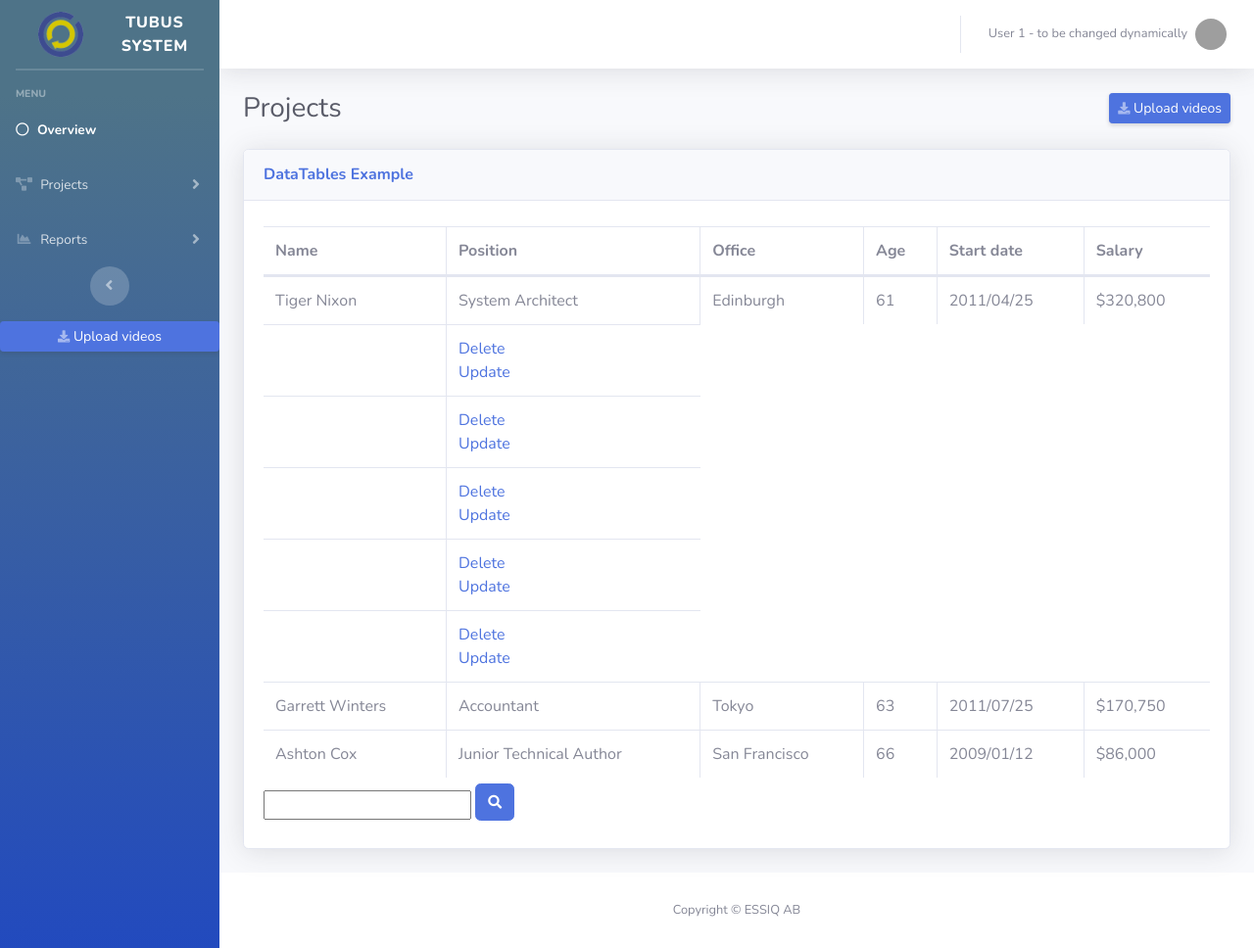
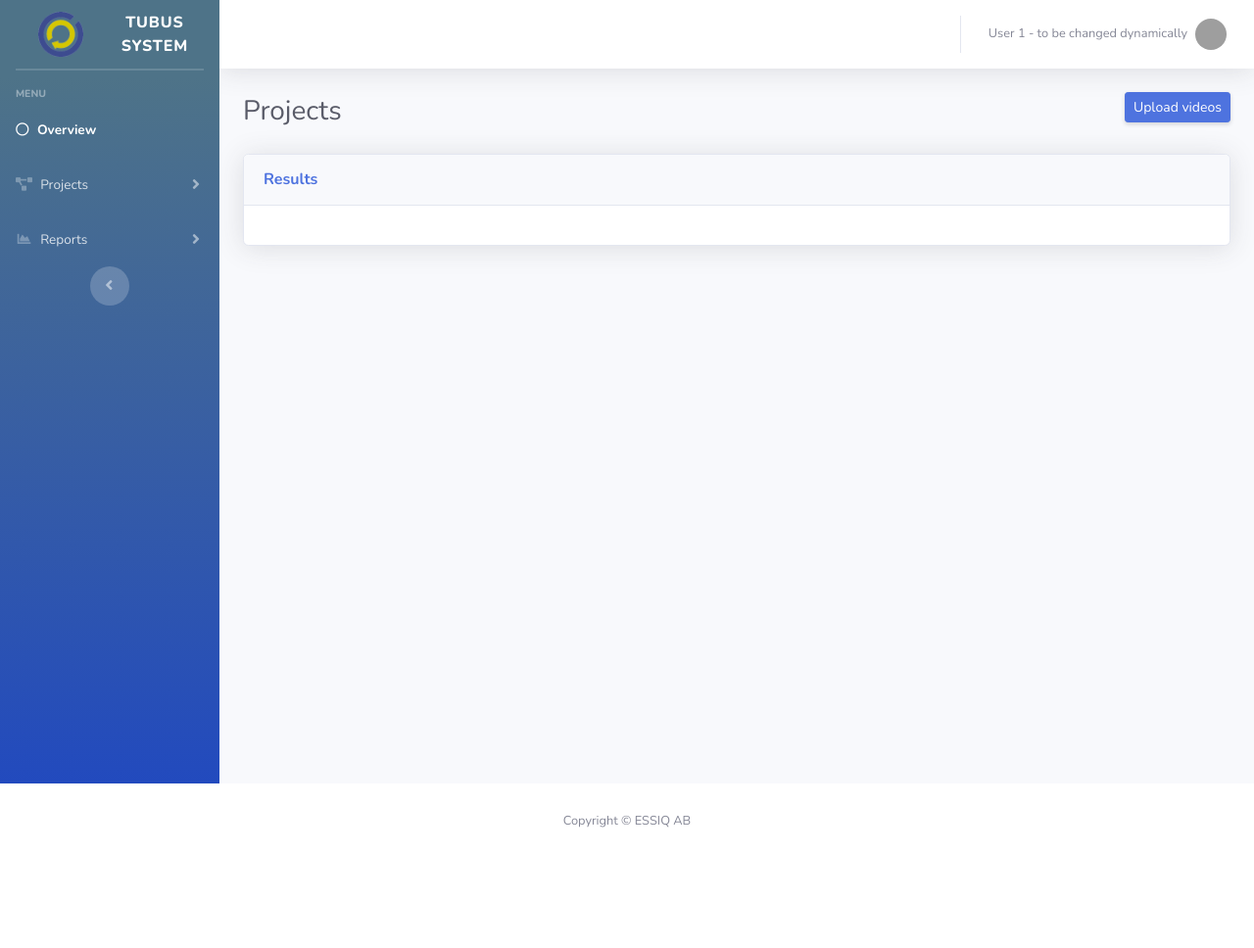
Before and after one commit to Makhaos/tubus, a Flask app: page / in a window 1280 px wide. Shown: the whole page at 98% size. After the commit the page ends 845 px from the top, so only its background shows below. Run offline with Flask 2, Linux system fonts and the light colour scheme; data comes from the database, SQL or seed files in the repository; both versions use the stored data as it was after the commit; some libraries are stand-ins or nearby versions; grey boxes are pictures that could not be loaded.

Commit message:
first version of the app

```diff
--- a/app.py
+++ b/app.py
@@ -1,9 +1,20 @@
-from flask import Flask, render_template, request, redirect, url_for
+import os
+from flask import Flask, render_template, request, redirect, url_for, flash, send_from_directory
 from flask_sqlalchemy import SQLAlchemy
+from werkzeug.utils import secure_filename
 from datetime import datetime
+from src import main
+from common import utils
+
+root = utils.get_project_root()
+os.makedirs(os.path.join(str(root), 'data', 'videos'), exist_ok=True)
+UPLOAD_FOLDER = os.path.join(str(root), 'data', 'videos')
+ALLOWED_EXTENSIONS = {'avi', 'mov', 'flv', 'mp4'}
 
 app = Flask(__name__)
+app.secret_key = b'_5#y2L"F4Q8z\n\xec]/'
 app.config['SQLALCHEMY_DATABASE_URI'] = 'sqlite:///tubus.db'
+app.config['UPLOAD_FOLDER'] = UPLOAD_FOLDER
 db = SQLAlchemy(app)
 
 
@@ -17,34 +28,35 @@ class Todo(db.Model):
         return '<Task %r>' % self.id
 
 
-@app.route('/', methods=['POST', 'GET'])
+@app.route('/')
 def index():
-    if request.method == 'POST':
-        task_content = request.form['thecontent']
-        new_task = Todo(content=task_content)
-
-        try:
-            db.session.add(new_task)
-            db.session.commit()
-            return redirect('/')
-        except:
-            return 'There was an issue adding your task'
-    else:
-        tasks = Todo.query.order_by(Todo.date_created).all()
-        return render_template('index.html', tasks=tasks)
+    return render_template('index.html')
+    # if request.method == 'POST':
+    #     task_content = request.form['thecontent']
+    #     new_task = Todo(content=task_content)
+    #
+    #     try:
+    #         db.session.add(new_task)
+    #         db.session.commit()
+    #         return redirect('/')
+    #     except:
+    #         return 'There was an issue adding your task'
+    # else:
+    #     tasks = Todo.query.order_by(Todo.date_created).all()
+    #     return render_template('index.html', tasks=tasks)
 
 
-@app.route('/buttons', methods=['GET', 'POST'])
-def buttons():
-    if request.method == 'POST':
-        # do stuff when the form is submitted
-
-        # redirect to end the POST handling
-        # the redirect can be to the same route or somewhere else
-        return redirect(url_for('index'))
-
-    # show the form, it wasn't submitted
-    return render_template('buttons.html')
+# @app.route('/buttons', methods=['GET', 'POST'])
+# def buttons():
+#     if request.method == 'POST':
+#         # do stuff when the form is submitted
+#
+#         # redirect to end the POST handling
+#         # the redirect can be to the same route or somewhere else
+#         return redirect(url_for('index'))
+#
+#     # show the form, it wasn't submitted
+#     return render_template('buttons.html')
 
 
 @app.route('/delete/<int:id>')
@@ -60,9 +72,46 @@ def delete(id):
 
 
 # Not yet implemented. Video @ 34min
-@app.route('/update/<int:id>', methods=['GET', 'POST'])
-def update(id):
-    return 'updated'
+# @app.route('/update/<int:id>', methods=['GET', 'POST'])
+# def update(id):
+#     flash('update')
+#     return 'updated'
+
+
+def allowed_video_type(videoname):
+    return '.' in videoname and \
+           videoname.rsplit('.', 1)[1].lower() in ALLOWED_EXTENSIONS
+
+
+@app.route('/data/videos/<videoname>')
+def uploaded_video(videoname):
+    return send_from_directory(app.config['UPLOAD_FOLDER'],
+                               videoname)
+
+
+@app.route('/', methods=['POST'])
+def upload_video():
+    if request.method == 'POST':
+        if 'video' not in request.files:
+            flash('No video part')
+            return redirect(request.url)
+        video = request.files['video']
+        if video.filename == '':
+            flash('No selected video')
+            return redirect(request.url)
+        if video and allowed_video_type(video.filename):
+            videoname = secure_filename(video.filename)
+            video.save(os.path.join(app.config['UPLOAD_FOLDER'], videoname))
+            main.main()
+            video_name_no_extension, video_name_extension = os.path.splitext(videoname)
+            with open(
+                    os.path.join(os.path.join(str(root), 'data', 'files'), video_name_no_extension, 'blur_results.txt'),
+                    'r') as result_file:
+                results = result_file.readlines()
+            return render_template('index.html', results=results, )
+        else:
+            flash('File type not supported')
+            return redirect(request.url)
 
 
 if __name__ == "__main__":
--- a/src/blur.py
+++ b/src/blur.py
@@ -29,7 +29,7 @@ class BlurDetector:
         os.makedirs(os.path.join(str(root), 'data', 'files', video_name), exist_ok=True)
         with open(os.path.join(str(root), 'data', 'files', video_name, 'blur_results.txt'), 'w') as writer:
             blurry_list = []
-            writer.write(video_name + '\n')
+            writer.write('Video: ' + video_name + '\n')
             try:
                 average = round(sum(self.fm_list) / len(self.fm_list), 2)
                 writer.write(' ' * 5 + ' Average of blurriness: ' + str(average) + '\n')
--- a/templates/index.html
+++ b/templates/index.html
@@ -1,6 +1,4 @@
-<!DOCTYPE html>
-<html lang="en">
-
+<!doctype html>
 <head>
 
   <meta charset="utf-8">
@@ -91,10 +89,6 @@
         <button class="rounded-circle border-0" id="sidebarToggle"></button>
       </div>
 
-      <a href="#" class="d-none d-sm-inline-block btn btn-sm btn-primary shadow-sm">
-        <i class="fas fa-download fa-sm text-white-50">
-        </i> Upload videos </a>
-
     </ul>
     <!-- End of Sidebar -->
 
@@ -176,73 +170,36 @@
           <!-- Page Heading -->
           <div class="d-sm-flex align-items-center justify-content-between mb-4">
             <h1 class="h3 mb-0 text-gray-800">Projects</h1>
-            <a href="#" class="d-none d-sm-inline-block btn btn-sm btn-primary shadow-sm">
-              <i class="fas fa-download fa-sm text-white-50">
-              </i> Upload videos </a>
+            <form action="/" method="POST" enctype=multipart/form-data>
+              <label class="d-none d-sm-inline-block btn btn-sm btn-primary shadow-sm">
+                <input class="fas fa-download fa-sm text-white-50" type="file" name="video" onchange="this.form.submit()" hidden>
+                Upload videos
+              </label>
+            </form>
           </div>
+            {% with messages = get_flashed_messages() %}
+              {% if messages %}
+              <div class="p-2 bg-gradient-danger text-white">
+                <ul class=flashes>
+                {% for message in messages %}
+                    {{ message }}
+                {% endfor %}
+                </ul>
+              </div>
+              {% endif %}
+            {% endwith %}
+            {% block body %}{% endblock %}
 
-          <!-- DataTales Example -->
             <div class="card shadow mb-4">
                 <div class="card-header py-3">
-              <h6 class="m-0 font-weight-bold text-primary">DataTables Example</h6>
+                  <h6 class="m-0 font-weight-bold text-primary">Results</h6>
                 </div>
                 <div class="card-body">
-              <div class="table-responsive">
-                <table class="table table-bordered" id="dataTable" width="100%" cellspacing="0">
-                  <thead>
-                    <tr>
-                      <th>Name</th>
-                      <th>Position</th>
-                      <th>Office</th>
-                      <th>Age</th>
-                      <th>Start date</th>
-                      <th>Salary</th>
-                    </tr>
-                  </thead>
-                  <tbody>
-                    <tr>
-                      <td>Tiger Nixon</td>
-                      <td>System Architect</td>
-                      <td>Edinburgh</td>
-                      <td>61</td>
-                      <td>2011/04/25</td>
-                      <td>$320,800</td>
-                    </tr>
-                    {% for task in tasks %}
-                    <tr>
-                      <td>{{ task.content}}</td>
-                      <td>
-                        <a href="/delete/{{task.id}}">Delete</a>
-                        <br>
-                        <a href="/update/{{task.id}}">Update</a>
-                      </td>
-                    </tr>
+                  {% for result in results %}
+                      {{ result }}<br>
                   {% endfor %}
-                    <tr>
-                      <td>Garrett Winters</td>
-                      <td>Accountant</td>
-                      <td>Tokyo</td>
-                      <td>63</td>
-                      <td>2011/07/25</td>
-                      <td>$170,750</td>
-                    </tr>
-                    <tr>
-                      <td>Ashton Cox</td>
-                      <td>Junior Technical Author</td>
-                      <td>San Francisco</td>
-                      <td>66</td>
-                      <td>2009/01/12</td>
-                      <td>$86,000</td>
-                    </tr>
-                  </tbody>
-                </table>
-                <form action="/" method="POST">
-                  <input type="text" name="thecontent" id="thecontent">
-                  <label class="btn btn-primary">
-                    <input class="btn btn-primary" type="submit" hidden>
-                    <i class="fas fa-search fa-sm"></i>
-                  </label>
-                </form>
+                </div>
+            </div>
           </div>
         </div>
       </div>
@@ -321,5 +278,4 @@
    <!--Page level custom scripts -->
   <script src="/static/js/demo/datatables-demo.js"></script>
 </body>
-
 </html>
```
Also changed, not shown: src/main.py (+25 -24 lines), tubus.db. Lines whose indentation alone changed are shown as unchanged.
